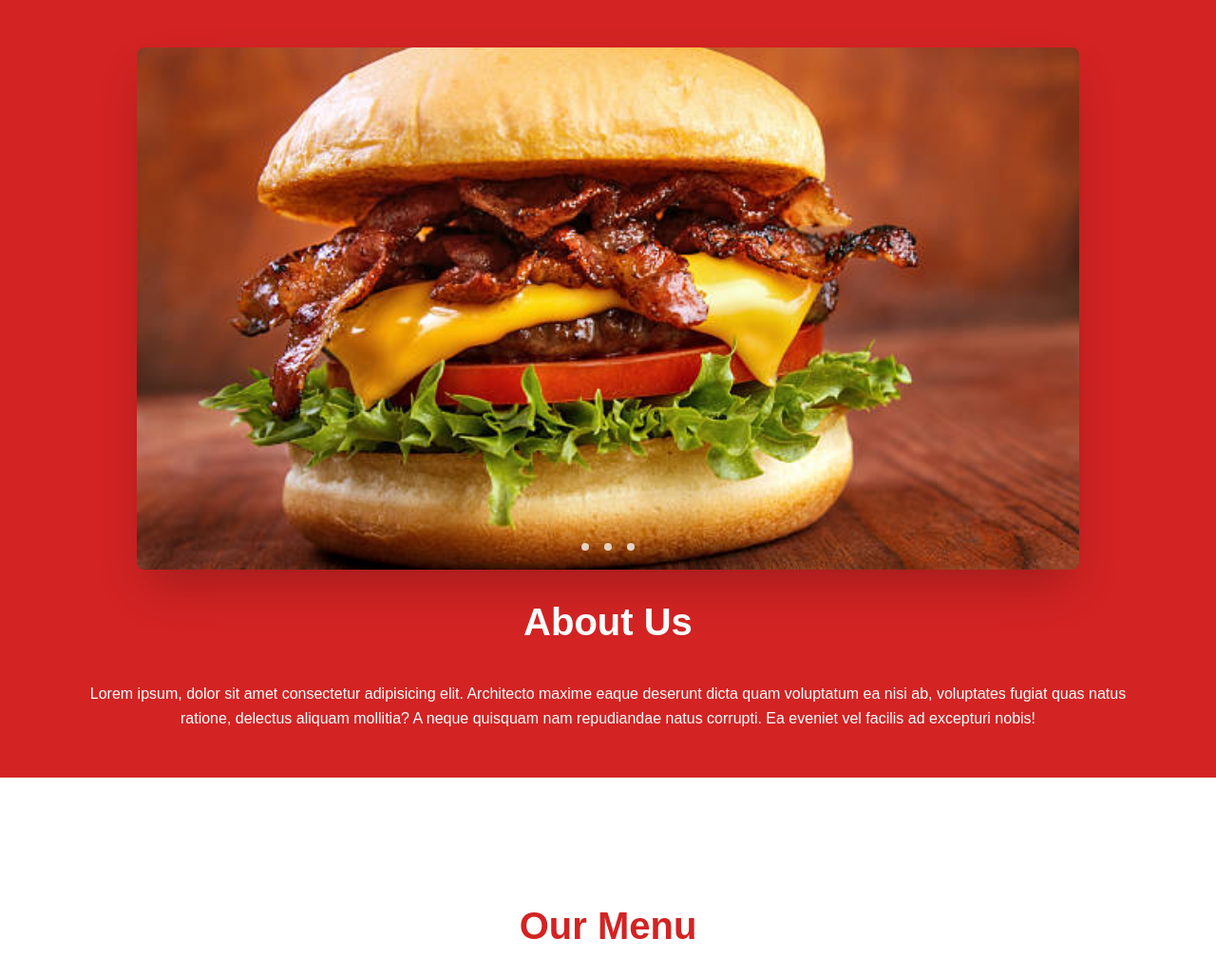
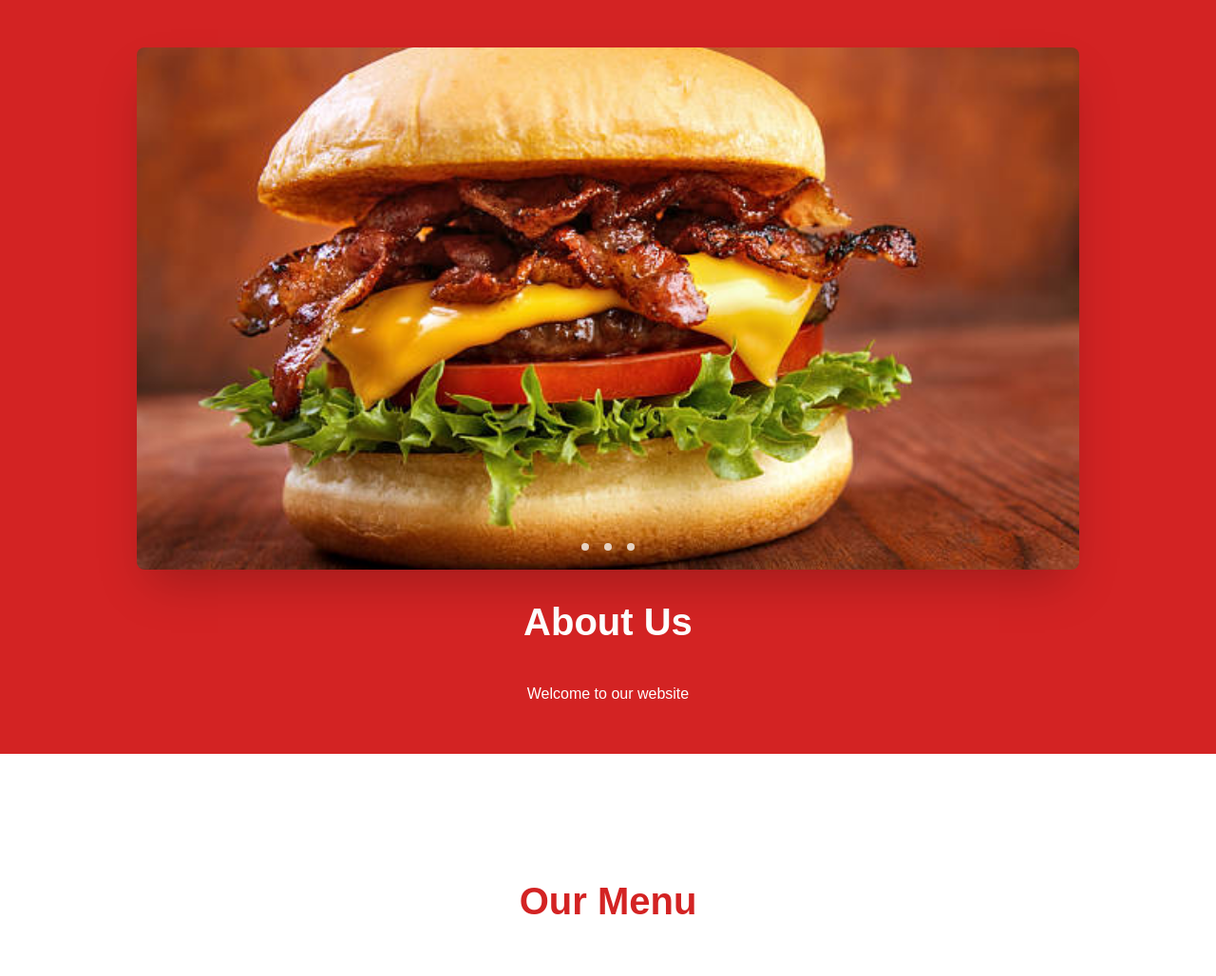
Before and after one commit to jon-ajaa/project4group10, a plain HTML site: page index.html in a window 1280 px wide. Shown: the part 70-1098 px from the top of the page at 95% size. Drawn offline with Linux system fonts and the light colour scheme.

Commit message:
testing the changes

```diff
--- a/index.html
+++ b/index.html
@@ -34,7 +34,7 @@
                 </div>
             </div>
             <h2>About Us</h2>
-            <p>Lorem ipsum, dolor sit amet consectetur adipisicing elit. Architecto maxime eaque deserunt dicta quam voluptatum ea nisi ab, voluptates fugiat quas natus ratione, delectus aliquam mollitia? A neque quisquam nam repudiandae natus corrupti. Ea eveniet vel facilis ad excepturi nobis!</p>
+            <p>Welcome to our website</p>
         </div>
     </section>
     <!-- about|body -->
```
